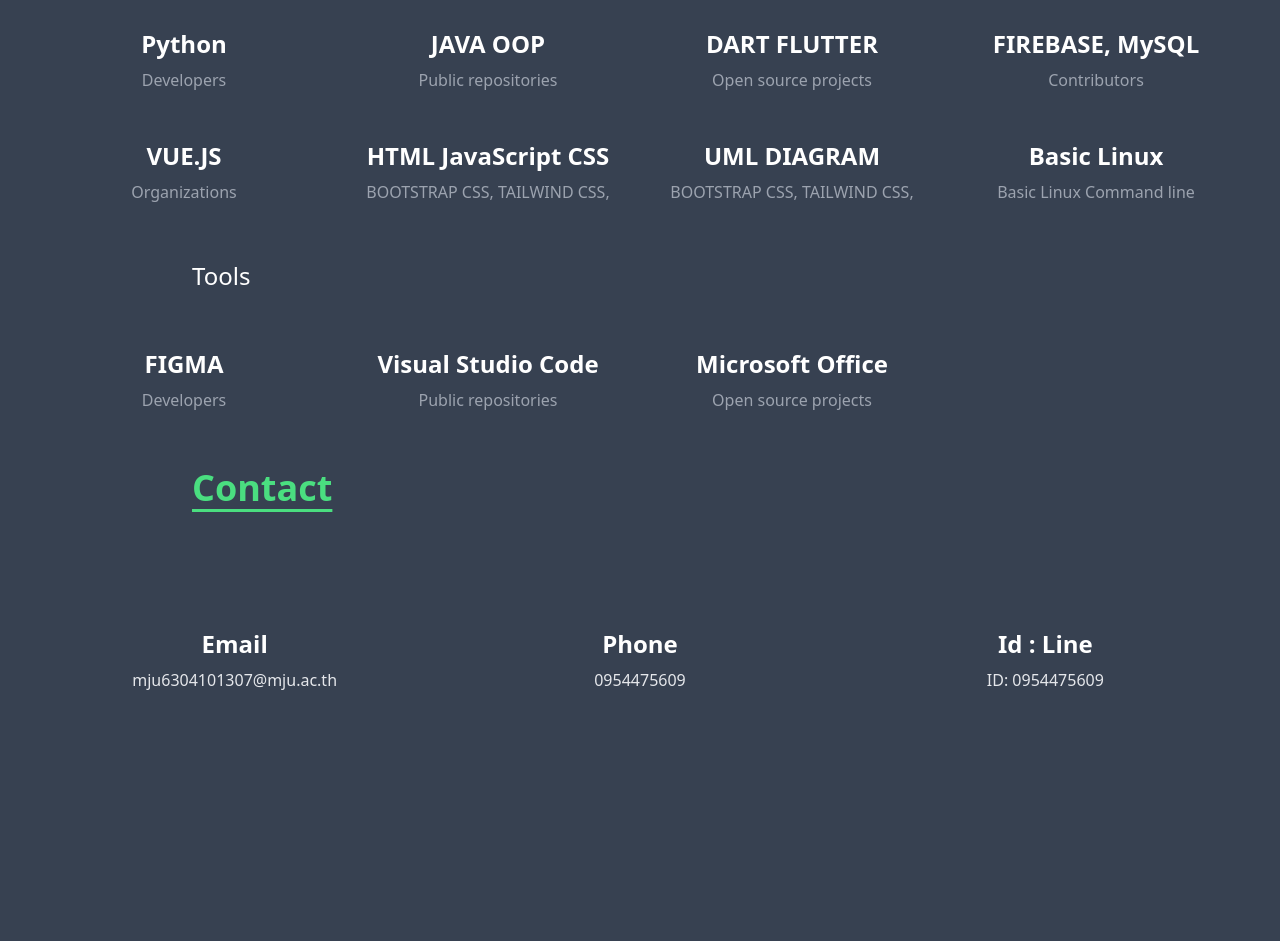
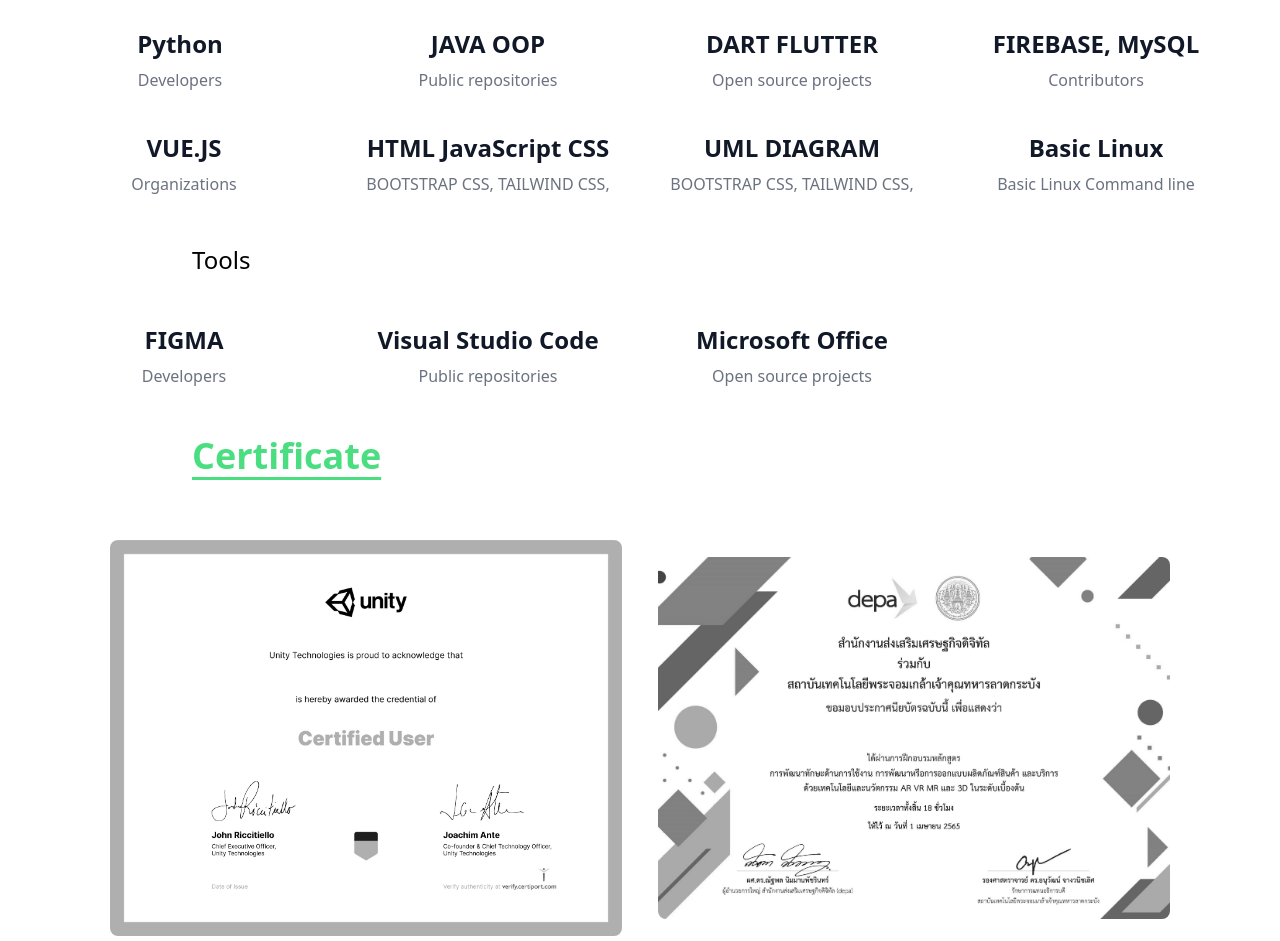
Before and after one commit to Kit307/Webportfolio, a Vue app: page / in a window 1280 px wide. Shown: the part 1620-2561 px from the top of the page. Built offline with nearby package versions, Linux system fonts and the light colour scheme.

Commit message:
add Certificate

```diff
--- a/src/App.vue
+++ b/src/App.vue
@@ -5,6 +5,7 @@ import TimeLine from "./components/TimeLine.vue";
 import Profile from "./components/Profile.vue";
 import Contact from "./components/Contact.vue";
 import Email from "./components/Email.vue";
+import Certificate from "./components/Certificate.vue";
 </script>
 
 <template>
@@ -15,6 +16,7 @@ import Email from "./components/Email.vue";
       <HelloWorld></HelloWorld>
       <TimeLine></TimeLine>
       <Profile></Profile>
+      <Certificate />
       <Email />
     </div>
   </div>
@@ -24,9 +26,9 @@ import Email from "./components/Email.vue";
 export default {
   data() {
     return {
-      isDark: true,
+      isDark: false,
     };
   },
-  components: { Contact, Profile, TimeLine, NavBar, HelloWorld },
+  components: { Contact, Profile, TimeLine, NavBar, HelloWorld, Certificate },
 };
 </script>
--- /dev/null
+++ b/src/components/Certificate.vue
@@ -0,0 +1,74 @@
+<template>
+  <div>
+    <h1
+      class="md:pl-40 ml-8 text-4xl pb-16 text-green-400 underline underline-offset-8 font-black"
+    >
+      Certificate
+    </h1>
+    <div class="md:flex justify-center items-center gap-9">
+      <img
+        class="sm:min-w-96 lg:max-w-lg h-auto rounded-lg transition-all duration-300 cursor-pointer filter grayscale hover:grayscale-0"
+        src="../assets/img/img14.jpg"
+        alt="image description"
+        @click="show = true"
+      /><img
+        class="sm:min-w-96 lg:max-w-lg h-auto rounded-lg transition-all duration-300 cursor-pointer filter grayscale hover:grayscale-0"
+        src="../assets/img/img19.jpg"
+        alt="image description"
+        @click="show1 = true"
+      />
+    </div>
+
+    <div
+      v-if="show"
+      class="z-50 fixed top-0 left-0 w-screen h-screen bg-black/70 flex justify-center items-center"
+    >
+      <!-- The close button -->
+      <button
+        @click="show = false"
+        class="fixed z-90 top-6 right-8 text-white text-5xl font-bold"
+      >
+        &times;
+      </button>
+
+      <!-- A big image will be displayed here -->
+      <img
+        id="modal-img"
+        class="md:max-h-[500px] lg:max-h-[500px] xl:max-h-[700px] sm:max-h-[800px] w-auto"
+        src="../assets/img/img14.jpg"
+      />
+    </div>
+    <div
+      v-if="show1"
+      class="z-50 fixed top-0 left-0 w-screen h-screen bg-black/70 flex justify-center items-center"
+    >
+      <!-- The close button -->
+      <button
+        @click="show1 = false"
+        class="fixed z-90 top-6 right-8 text-white text-5xl font-bold"
+      >
+        &times;
+      </button>
+
+      <!-- A big image will be displayed here -->
+      <img
+        id="modal-img"
+        class="md:max-h-[500px] lg:max-h-[500px] xl:max-h-[700px] sm:max-h-[800px] w-auto"
+        src="../assets/img/img19.jpg"
+      />
+    </div>
+  </div>
+</template>
+
+<script>
+export default {
+  data() {
+    return {
+      show: false,
+      show1: false,
+    };
+  },
+};
+</script>
+
+<style></style>
--- a/src/components/Email.vue
+++ b/src/components/Email.vue
@@ -31,14 +31,18 @@
               <a href="tel:+660954475609">0954475609</a>
             </dd>
           </a>
-          <div
+
+          <a
+            href="https://github.com/Kit307"
+            target="_blank"
+            rel="noopener noreferrer"
             class="flex flex-col items-center justify-center py-2 hover:shadow-lg hover:shadow-green-400 dark:hover:shadow-neutral-300 transition ease-in hover:bg-emerald-100 dark:hover:bg-slate-800"
           >
-            <dt class="mb-2 text-2xl font-extrabold">Id : Line</dt>
+            <dt class="mb-2 text-2xl font-extrabold">GitHub</dt>
             <dd class="font-light text-gray-800 dark:text-gray-200">
-              ID: 0954475609
+              GitHub/Kit307
             </dd>
-          </div>
+          </a>
         </dl>
       </div>
     </div>
--- a/src/components/Profile.vue
+++ b/src/components/Profile.vue
@@ -3,7 +3,7 @@
     <h1
       class="md:pl-40 ml-8 text-4xl pb-16 text-green-400 underline underline-offset-8 font-black"
     >
-      Skill
+      Skill & Tools
     </h1>
     <div>
       <h1 class="dark:text-white text-2xl md:pl-40 ml-8">
@@ -14,7 +14,7 @@
           class="grid max-w-screen-xl grid-cols-2 gap-8 p-4  mx-auto text-gray-900 sm:grid-cols-3 xl:grid-cols-4 dark:text-white sm:p-8"
         >
           <div
-            class="flex flex-col items-center justify-center py-2 hover:shadow-lg hover:shadow-green-400 dark:hover:shadow-neutral-300 transition ease-in hover:bg-emerald-100 dark:hover:bg-slate-800"
+            class="flex flex-col items-center justify-center pr-2 hover:shadow-lg hover:shadow-green-400 dark:hover:shadow-neutral-300 transition ease-in hover:bg-emerald-100 dark:hover:bg-slate-800"
           >
             <dt class="mb-2 text-2xl font-extrabold">Python</dt>
             <dd class="font-light text-gray-500 dark:text-gray-400">
@@ -38,7 +38,7 @@
             </dd>
           </div>
           <div
-            class="flex flex-col items-center justify-center py-2 hover:shadow-lg hover:shadow-green-400 dark:hover:shadow-neutral-300 transition ease-in hover:bg-emerald-100 dark:hover:bg-slate-800"
+            class="flex flex-col items-center justify-center hover:shadow-lg hover:shadow-green-400 dark:hover:shadow-neutral-300 transition ease-in hover:bg-emerald-100 dark:hover:bg-slate-800"
           >
             <dt class="mb-2 text-2xl font-extrabold">FIREBASE, MySQL</dt>
             <dd class="font-light text-gray-500 dark:text-gray-400">
@@ -47,7 +47,7 @@
           </div>
 
           <div
-            class="flex flex-col items-center justify-center py-2 hover:shadow-lg hover:shadow-green-400 dark:hover:shadow-neutral-300 transition ease-in hover:bg-emerald-100 dark:hover:bg-slate-800"
+            class="flex flex-col items-center justify-center hover:shadow-lg hover:shadow-green-400 dark:hover:shadow-neutral-300 transition ease-in hover:bg-emerald-100 dark:hover:bg-slate-800"
           >
             <dt class="mb-2 text-2xl font-extrabold">VUE.JS</dt>
             <dd class="font-light text-gray-500 dark:text-gray-400">
@@ -55,7 +55,7 @@
             </dd>
           </div>
           <div
-            class="flex flex-col items-center justify-center py-2 hover:shadow-lg hover:shadow-green-400 dark:hover:shadow-neutral-300 transition ease-in hover:bg-emerald-100 dark:hover:bg-slate-800"
+            class="flex flex-col items-center justify-center hover:shadow-lg hover:shadow-green-400 dark:hover:shadow-neutral-300 transition ease-in hover:bg-emerald-100 dark:hover:bg-slate-800"
           >
             <dt class="mb-2 text-2xl font-extrabold">HTML JavaScript CSS</dt>
             <dd class="font-light text-gray-500 dark:text-gray-400">
@@ -64,7 +64,7 @@
           </div>
 
           <div
-            class="flex flex-col items-center justify-center py-2 hover:shadow-lg hover:shadow-green-400 dark:hover:shadow-neutral-300 transition ease-in hover:bg-emerald-100 dark:hover:bg-slate-800"
+            class="flex flex-col items-center justify-center hover:shadow-lg hover:shadow-green-400 dark:hover:shadow-neutral-300 transition ease-in hover:bg-emerald-100 dark:hover:bg-slate-800"
           >
             <dt class="mb-2 text-2xl font-extrabold">UML DIAGRAM</dt>
             <dd class="font-light text-gray-500 dark:text-gray-400">
@@ -72,7 +72,7 @@
             </dd>
           </div>
           <div
-            class="flex flex-col items-center justify-center py-2 hover:shadow-lg hover:shadow-green-400 dark:hover:shadow-neutral-300 transition ease-in hover:bg-emerald-100 dark:hover:bg-slate-800"
+            class="flex flex-col items-center justify-center hover:shadow-lg hover:shadow-green-400 dark:hover:shadow-neutral-300 transition ease-in hover:bg-emerald-100 dark:hover:bg-slate-800"
           >
             <dt class="mb-2 text-2xl font-extrabold">Basic Linux</dt>
             <dd class="font-light text-gray-500 dark:text-gray-400">
@@ -89,7 +89,7 @@
           class="grid max-w-screen-xl grid-cols-2 gap-8 p-4 mx-auto text-gray-900 sm:grid-cols-3 xl:grid-cols-4 dark:text-white sm:p-8"
         >
           <div
-            class="flex flex-col items-center justify-center py-2 hover:shadow-lg hover:shadow-green-400 dark:hover:shadow-neutral-300 transition ease-in hover:bg-emerald-100 dark:hover:bg-slate-800"
+            class="flex flex-col items-center justify-center hover:shadow-lg hover:shadow-green-400 dark:hover:shadow-neutral-300 transition ease-in hover:bg-emerald-100 dark:hover:bg-slate-800"
           >
             <dt class="mb-2 text-2xl font-extrabold">FIGMA</dt>
             <dd class="font-light text-gray-500 dark:text-gray-400">
@@ -97,7 +97,7 @@
             </dd>
           </div>
           <div
-            class="flex flex-col items-center justify-center py-2 hover:shadow-lg hover:shadow-green-400 dark:hover:shadow-neutral-300 transition ease-in hover:bg-emerald-100 dark:hover:bg-slate-800"
+            class="flex flex-col items-center justify-center hover:shadow-lg hover:shadow-green-400 dark:hover:shadow-neutral-300 transition ease-in hover:bg-emerald-100 dark:hover:bg-slate-800"
           >
             <dt class="mb-2 text-2xl font-extrabold">Visual Studio Code</dt>
             <dd class="font-light text-gray-500 dark:text-gray-400">
@@ -105,7 +105,7 @@
             </dd>
           </div>
           <div
-            class="flex flex-col items-center justify-center py-2 hover:shadow-lg hover:shadow-green-400 dark:hover:shadow-neutral-300 transition ease-in hover:bg-emerald-100 dark:hover:bg-slate-800"
+            class="flex flex-col items-center justify-center hover:shadow-lg hover:shadow-green-400 dark:hover:shadow-neutral-300 transition ease-in hover:bg-emerald-100 dark:hover:bg-slate-800"
           >
             <dt class="mb-2 text-2xl font-extrabold">Microsoft Office</dt>
             <dd class="font-light text-gray-500 dark:text-gray-400">
--- a/src/components/TimeLine.vue
+++ b/src/components/TimeLine.vue
@@ -33,7 +33,7 @@
             >2017-2019</time
           >
           <p class="text-base font-normal text-gray-500 dark:text-gray-200">
-            Study at Dhammarat Sueksa School <br />
+            Graduated at Dhammarat Sueksa School <br />
             <span class="text-emerald-500 dark:text-emerald-300"
               >GPA : 3.66</span
             >
```
Also changed, not shown: src/assets/img/img14.jpg (added), src/assets/img/img19.jpg (added).
